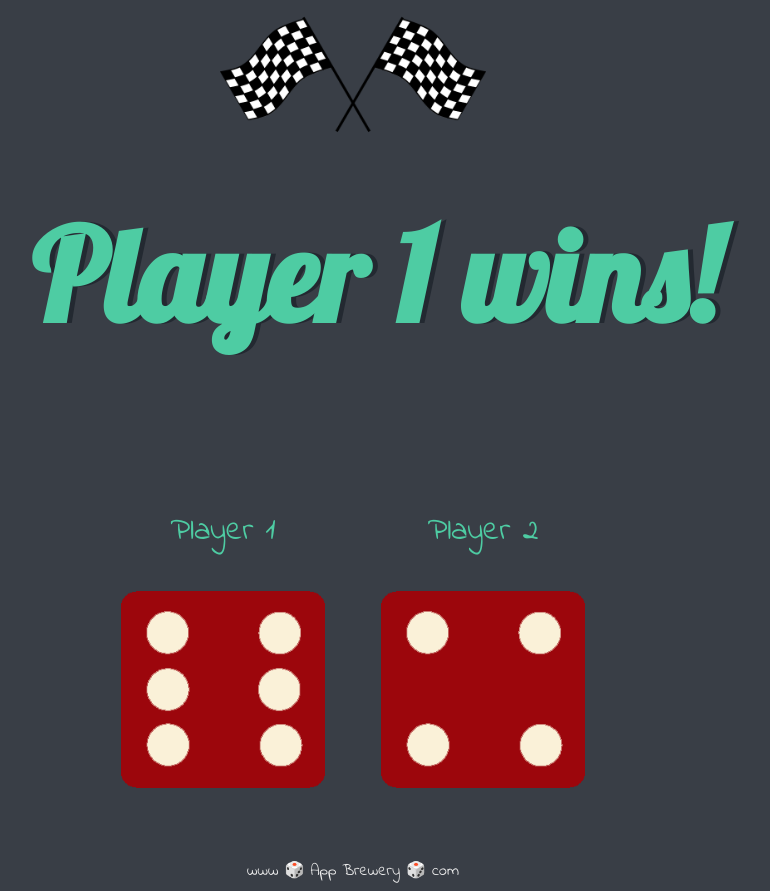
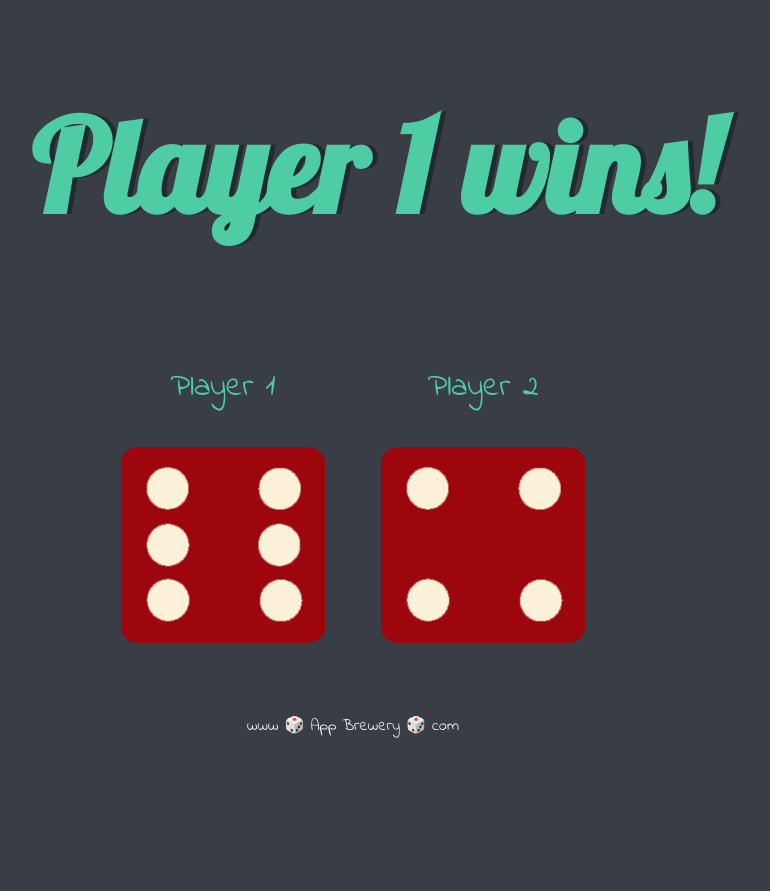
Before and after one commit to Lukasz2506/Dicee-game-JS, a plain HTML site: page index.html in a window 1280 px wide. Shown: the whole page, without its empty margins (287-1057 px from the left). After the commit the page ends 800 px from the top, so only its background shows below. Drawn offline with Linux system fonts and the light colour scheme; files whose address does not match are found by name.

Commit message:
Add files via upload

```diff
--- a/index.html
+++ b/index.html
@@ -11,10 +11,7 @@
 
     <div class="container">
 
-      <div class="heading">
-        <img src="./flags.png" alt="race flag">
         <h1>Refresh Me</h1>
-      </div>
 
       <div class="dice">
         <p id="player1">Player 1</p>
--- a/styles.css
+++ b/styles.css
@@ -20,8 +20,6 @@ h1 {
   text-shadow: 5px 0 #232931;
   font-size: 8rem;
   color: #4ECCA3;
-  display: inline-block;
-  position: relative;
   bottom: 35px;
   padding-left: 5%;
 }
@@ -32,14 +30,9 @@ p {
   font-family: 'Indie Flower', cursive;
 }
 
-.heading > img {
-  width: 30%;
-}
-
 .dice > img {
   width: 80%;
 }
-
 
 footer {
   margin-top: 5%;
```
